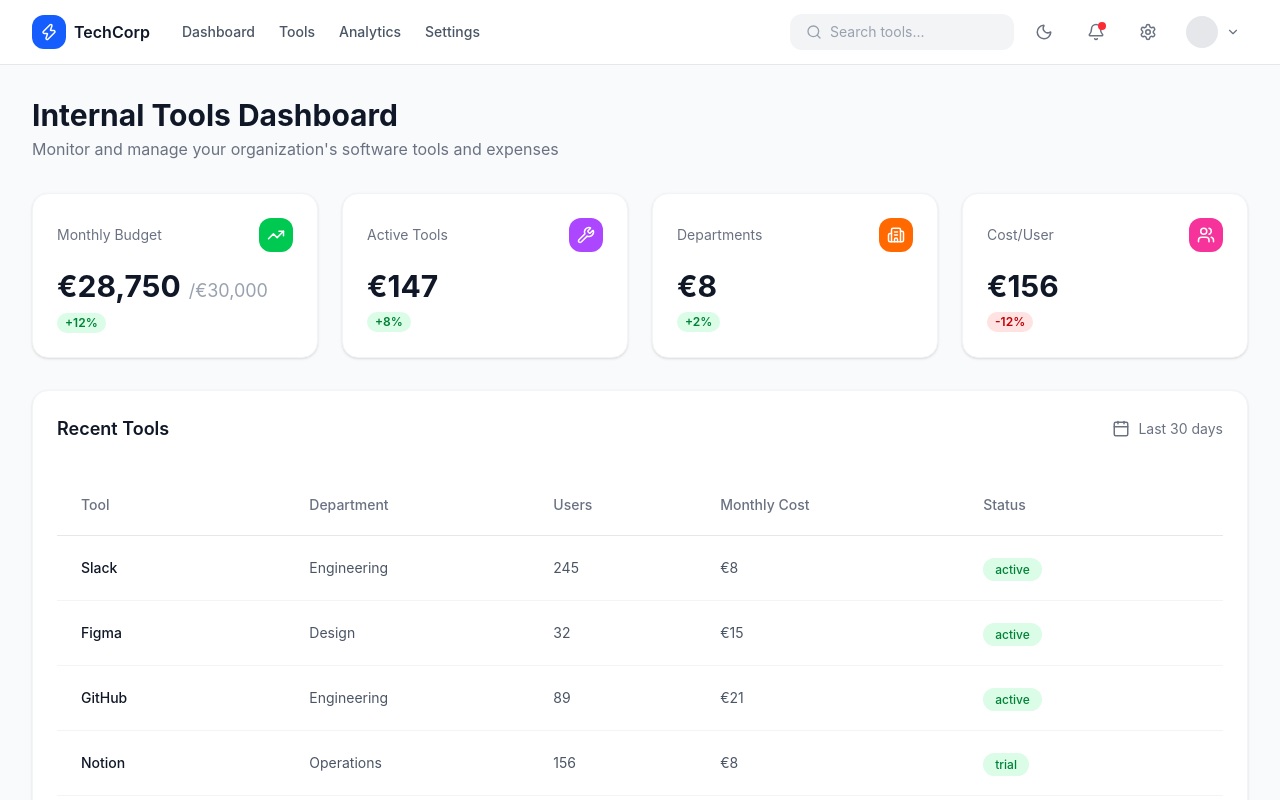
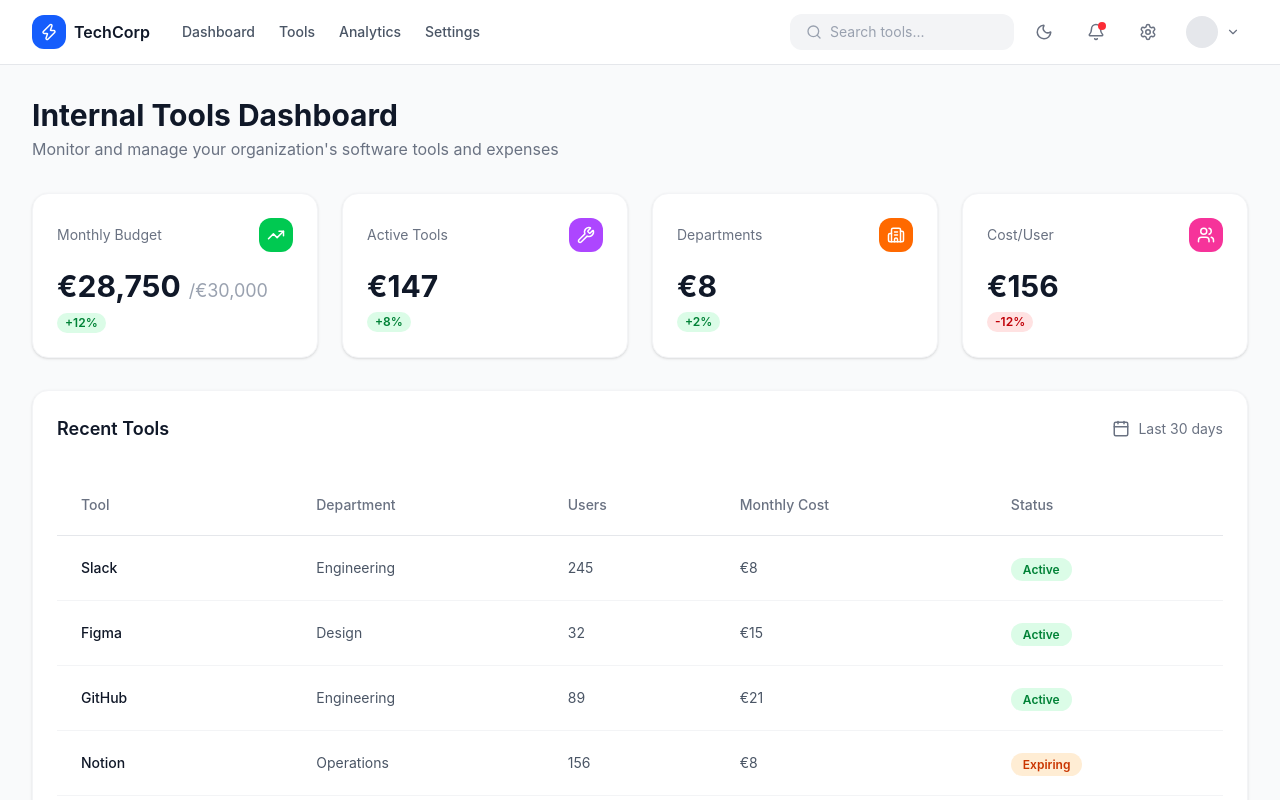
Before and after one commit to Lucas-sch-57/alt-internal-tools, a React (Vite) app in the folder front/: page / in a window 1280 px wide. Shown: the top 800 px of the page. Built offline with nearby package versions, Linux system fonts and the light colour scheme.

Commit message:
feat: responsive tooltable + badge component

```diff
--- a/front/src/components/table/ToolTable.tsx
+++ b/front/src/components/table/ToolTable.tsx
@@ -1,4 +1,5 @@
 import type { Tool } from '../../types';
+import Badge from '../ui/Badge';
 
 type ToolTableProps = {
   tools: Tool[];
@@ -55,9 +56,7 @@ const ToolTable: React.FC<ToolTableProps> = ({ tools }) => {
               </td>
 
               <td className="px-6 py-5">
-                <span className="rounded-full bg-green-100 px-3 py-1 text-xs font-medium text-green-700">
-                  {tool.status}
-                </span>
+                <Badge status={tool.status} />
               </td>
             </tr>
           ))}
--- /dev/null
+++ b/front/src/components/ui/Badge.tsx
@@ -0,0 +1,24 @@
+interface BadgeProps {
+  status: 'active' | 'deprecated' | 'trial';
+}
+
+const config = {
+  active: { label: 'Active', className: 'bg-green-100 text-green-700' },
+  trial: { label: 'Expiring', className: 'bg-orange-100 text-orange-700' },
+  deprecated: { label: 'Unused', className: 'bg-red-100 text-red-700' },
+};
+
+const Badge: React.FC<BadgeProps> = props => {
+  const { status } = props;
+  const { label, className } = config[status];
+
+  return (
+    <span
+      className={`px-3 py-1 rounded-full text-xs font-semibold ${className}`}
+    >
+      {label}
+    </span>
+  );
+};
+
+export default Badge;
```
